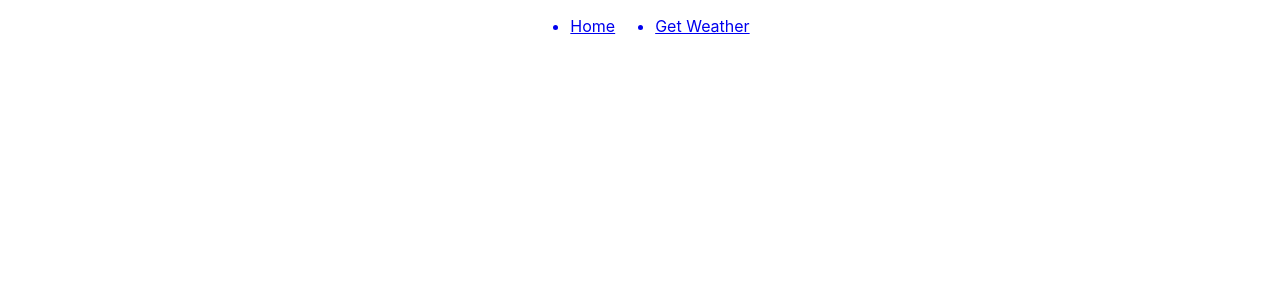
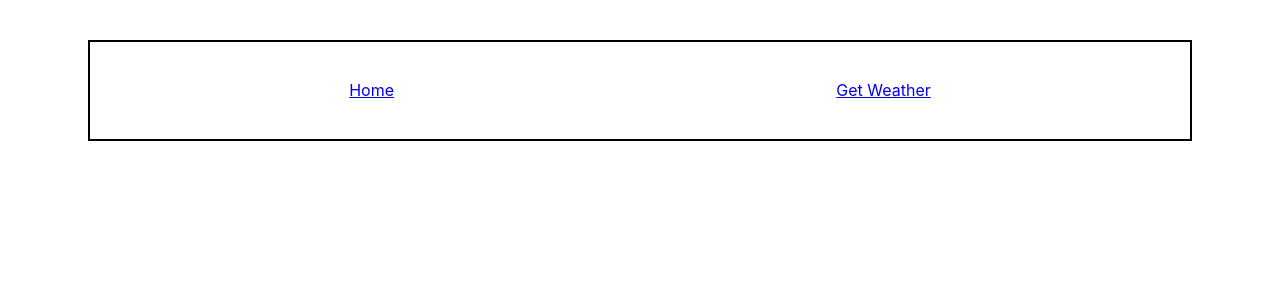
Before and after one commit to TylerEikenberg/Whats-it-Like-Outside-, a React (Create React App) app: page / in a window 1280 px wide. Shown: the top 300 px of the page. Built offline with nearby package versions, Linux system fonts and the light colour scheme.

Commit message:
bit of styling

```diff
--- a/src/Pages/App/App.css
+++ b/src/Pages/App/App.css
@@ -5,5 +5,14 @@
 }
 
 .App-ul {
-  border: 2x solid black;
+  display: flex;
+  justify-content: space-around;
+  align-items: center;
+  margin: 5vh 0 0 0;
+  padding: 3%;
+  width: 80%;
+  border: 2px solid black;
 }
+.App-navlink {
+  list-style-type: none;
+}
--- a/src/Pages/App/App.js
+++ b/src/Pages/App/App.js
@@ -7,12 +7,10 @@ function App() {
     <BrowserRouter>
       <div className='App-container'>
         <ul className='App-ul'>
-          <NavLink to='/'>
+          <NavLink className='App-navlink' to='/'>
             <li>Home</li>
           </NavLink>
-        </ul>
-        <ul>
-          <NavLink to='/weather'>
+          <NavLink className='App-navlink' to='/weather'>
             <li>Get Weather</li>
           </NavLink>
         </ul>
```
